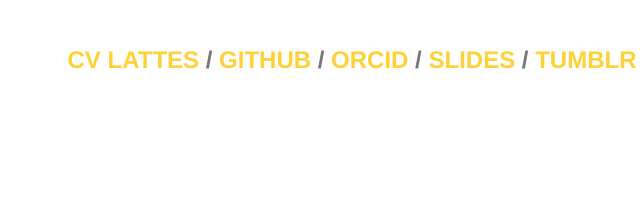
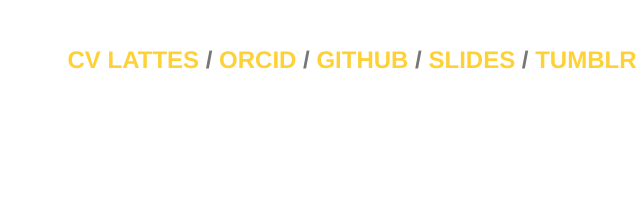
Before and after one commit to lpmor22/lpmor22.github.io, a website: page index.html in a window 1280 px wide. Shown: the part 443-659 px from the top of the page, 288-928 px from the left. Drawn offline with nearby package versions, Linux system fonts and the light colour scheme; files that its build step writes are made by us from their sources.

Commit message:
Update index.html

```diff
--- a/index.html
+++ b/index.html
@@ -71,7 +71,7 @@
 			<div class="intro-text">
 				<div class="intro-lead-in">PhD Student - Health Sciences / UFBA / FIOCRUZ-BA</div>
 				<div class="intro-heading">Laise de Moraes</div>
-				<h3 class="section-subheading text-muted"><a href="http://lattes.cnpq.br/7097758558494370">CV Lattes</a> / <a href="https://github.com/lpmor22">github</a> / <a href="https://orcid.org/0000-0001-9095-5860">ORCID</a> / <a href="https://slides.com/lpmor22">slides</a> / <a href="https://lpmor22.tumblr.com/">tumblr</a></h3>
+				<h3 class="section-subheading text-muted"><a href="http://lattes.cnpq.br/7097758558494370">CV Lattes</a> / <a href="https://orcid.org/0000-0001-9095-5860">ORCID</a> / <a href="https://github.com/lpmor22">github</a> / <a href="https://slides.com/lpmor22">slides</a> / <a href="https://lpmor22.tumblr.com/">tumblr</a></h3>
 			</div>
 		</div>
 	</header>
```
